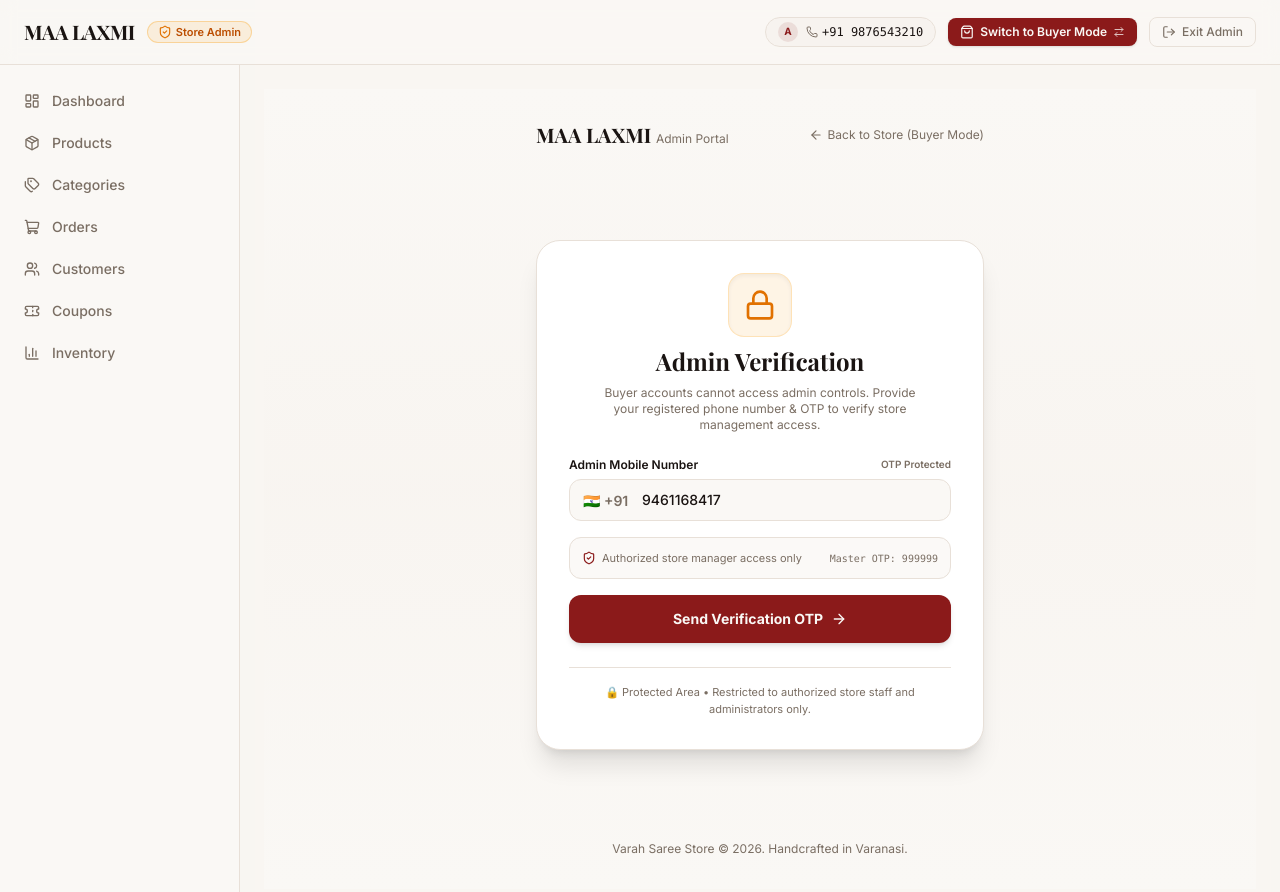
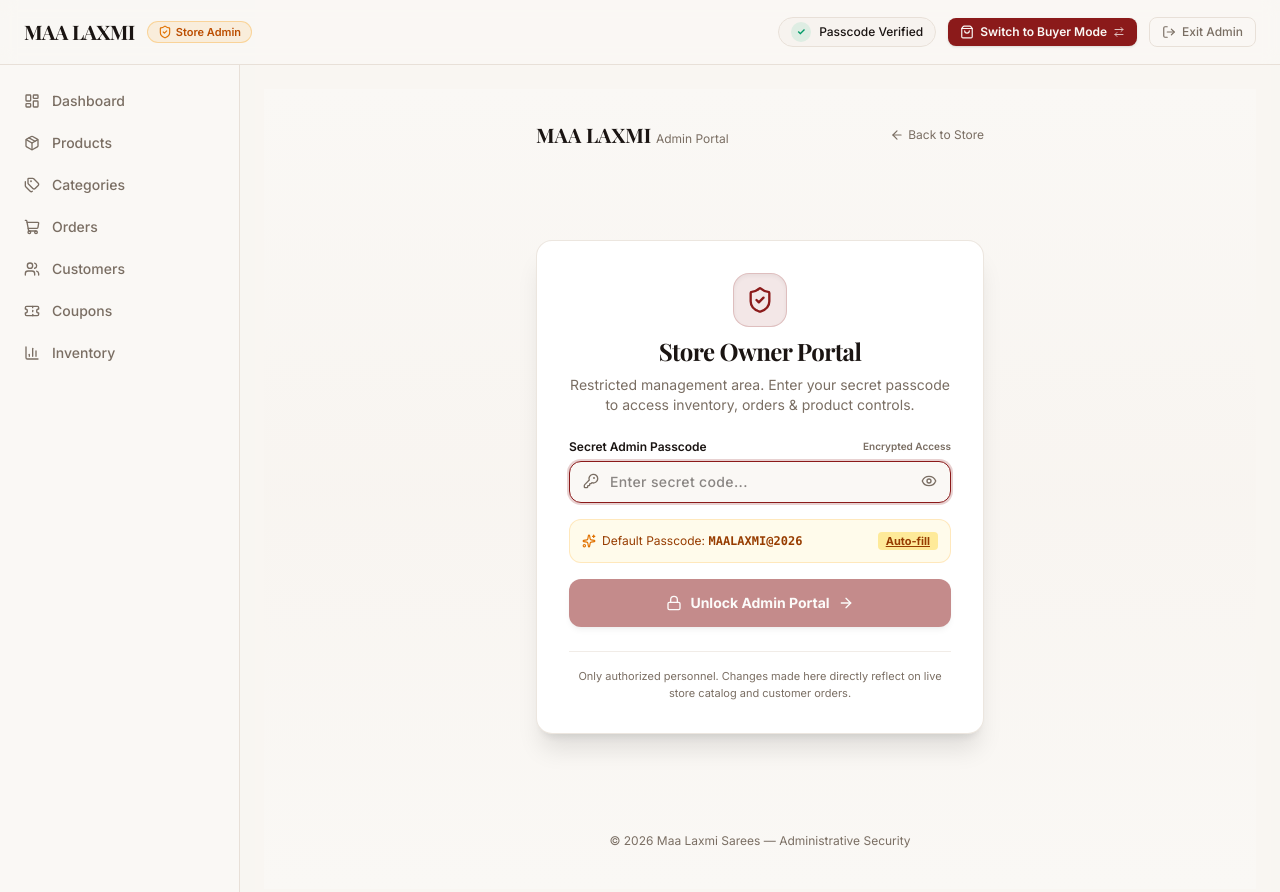
Before and after one commit to muditjain2204/VARAH_-e-commerce-, a Next.js app: page /admin/login in a window 1280 px wide. Shown: the top 892 px of the page. Built offline with nearby package versions, Linux system fonts and the light colour scheme; no server answers; a web font is replaced by a local one.

Commit message:
feat: replace OTP system with secure Admin Secret Passcode authentication

```diff
--- a/app/admin/login/page.tsx
+++ b/app/admin/login/page.tsx
@@ -5,15 +5,15 @@ import { useRouter, useSearchParams } from "next/navigation";
 import Link from "next/link";
 import {
   ShieldCheck,
-  Phone,
-  KeyRound,
+  Lock,
   ArrowRight,
   ArrowLeft,
-  Lock,
+  KeyRound,
+  Eye,
+  EyeOff,
   Sparkles,
-  RotateCcw,
 } from "lucide-react";
-import { requestAdminOtpAction, verifyAdminOtpAction } from "@/actions/admin-auth.actions";
+import { verifyAdminPasscodeAction } from "@/actions/admin-auth.actions";
 import { toast } from "sonner";
 
 export default function AdminLoginPage() {
@@ -21,73 +21,31 @@ export default function AdminLoginPage() {
   const searchParams = useSearchParams();
   const redirectPath = searchParams.get("redirect") || "/admin";
 
-  const [step, setStep] = useState<"PHONE" | "OTP">("PHONE");
-  const [phone, setPhone] = useState("9461168417");
-  const [otp, setOtp] = useState("");
-  const [generatedOtp, setGeneratedOtp] = useState<string | null>(null);
-  const [gatewayNotice, setGatewayNotice] = useState<string | null>(null);
+  const [passcode, setPasscode] = useState("");
+  const [showPasscode, setShowPasscode] = useState(false);
   const [isLoading, setIsLoading] = useState(false);
 
-  const handleSendOtp = async (e: React.FormEvent) => {
+  const handleUnlock = async (e: React.FormEvent) => {
     e.preventDefault();
-    const clean = phone.replace(/\D/g, "");
-    if (clean.length !== 10) {
-      toast.error("Please enter a valid 10-digit Indian mobile number");
+    if (!passcode.trim()) {
+      toast.error("Please enter the admin secret code");
       return;
     }
 
     setIsLoading(true);
     try {
-      const res = await requestAdminOtpAction(clean);
-      if (res.success && res.data) {
-        setGeneratedOtp(res.data.otp || null);
-        setGatewayNotice(res.data.gatewayNotice || null);
-        setStep("OTP");
-
-        if (res.data.otp) {
-          // Fallback code provided (e.g. while Fast2SMS KYC is verified)
-          setOtp(res.data.otp);
-          toast.success("Verification Code Ready!", {
-            description: `Code: ${res.data.otp} (or master 999999)`,
-          });
-        } else {
-          setOtp("");
-          toast.success("SMS Code Sent!", {
-            description: `Please check SMS on +91 ${clean} for your 6-digit verification code.`,
-          });
-        }
-      } else {
-        toast.error(res.error || "Failed to send OTP. Try again.");
-      }
-    } catch {
-      toast.error("Network error sending OTP");
-    } finally {
-      setIsLoading(false);
-    }
-  };
-
-  const handleVerifyOtp = async (e: React.FormEvent) => {
-    e.preventDefault();
-    if (otp.trim().length !== 6) {
-      toast.error("Please enter the 6-digit OTP");
-      return;
-    }
-
-    setIsLoading(true);
-    try {
-      const cleanPhone = phone.replace(/\D/g, "");
-      const res = await verifyAdminOtpAction(cleanPhone, otp.trim());
+      const res = await verifyAdminPasscodeAction(passcode.trim());
       if (res.success) {
-        toast.success("Admin Identity Verified!", {
-          description: "Welcome to Varah Store Management Portal.",
+        toast.success("Admin Portal Unlocked!", {
+          description: "Welcome back to Maa Laxmi Management Console.",
         });
         router.push(redirectPath);
         router.refresh();
       } else {
-        toast.error(res.error || "Invalid OTP code");
+        toast.error(res.error || "Incorrect secret access code");
       }
     } catch {
-      toast.error("Verification failed");
+      toast.error("Error unlocking admin portal");
     } finally {
       setIsLoading(false);
     }
@@ -95,7 +53,7 @@ export default function AdminLoginPage() {
 
   return (
     <div className="min-h-screen flex flex-col justify-between bg-gradient-to-b from-background via-muted/20 to-background p-4 md:p-8">
-      {/* Top Brand */}
+      {/* Top Brand Header */}
       <div className="flex items-center justify-between max-w-md w-full mx-auto">
         <Link href="/" className="font-playfair text-xl font-bold text-foreground">
           MAA LAXMI <span className="text-xs font-sans font-normal text-muted-foreground">Admin Portal</span>
@@ -105,174 +63,105 @@ export default function AdminLoginPage() {
           className="text-xs text-muted-foreground hover:text-foreground transition-colors flex items-center gap-1"
         >
           <ArrowLeft className="h-3.5 w-3.5" />
-          <span>Back to Store (Buyer Mode)</span>
+          <span>Back to Store</span>
         </Link>
       </div>
 
-      {/* Main Card */}
-      <div className="max-w-md w-full mx-auto my-8">
-        <div className="p-7 md:p-8 rounded-3xl border border-border bg-card shadow-xl space-y-6">
-          <div className="text-center space-y-2">
-            <div className="w-16 h-16 rounded-2xl bg-amber-500/10 text-amber-600 dark:text-amber-400 mx-auto flex items-center justify-center border border-amber-500/20 shadow-inner">
-              <Lock className="w-8 h-8" />
+      {/* Main Lock Card */}
+      <div className="w-full max-w-md mx-auto my-auto">
+        <div className="bg-card border border-border/80 rounded-2xl shadow-xl p-6 sm:p-8 backdrop-blur">
+          {/* Security Icon & Header */}
+          <div className="text-center space-y-2 mb-6">
+            <div className="inline-flex p-3 rounded-2xl bg-primary/10 border border-primary/20 text-primary mb-2 shadow-inner">
+              <ShieldCheck className="h-7 w-7" />
             </div>
-            <h1 className="font-playfair text-2xl font-bold text-foreground">
-              Admin Verification
+            <h1 className="text-xl sm:text-2xl font-bold text-foreground font-playfair tracking-tight">
+              Store Owner Portal
             </h1>
-            <p className="text-xs text-muted-foreground max-w-xs mx-auto">
-              Buyer accounts cannot access admin controls. Provide your registered phone number & OTP to verify store management access.
+            <p className="text-xs sm:text-sm text-muted-foreground max-w-sm mx-auto">
+              Restricted management area. Enter your secret passcode to access inventory, orders & product controls.
             </p>
           </div>
 
-          {step === "PHONE" ? (
-            <form onSubmit={handleSendOtp} className="space-y-4">
+          {/* Passcode Form */}
+          <form onSubmit={handleUnlock} className="space-y-4">
             <div className="space-y-1.5">
               <label className="text-xs font-semibold text-foreground flex items-center justify-between">
-                  <span>Admin Mobile Number</span>
-                  <span className="text-[10px] text-muted-foreground">OTP Protected</span>
+                <span>Secret Admin Passcode</span>
+                <span className="text-[10px] text-muted-foreground">Encrypted Access</span>
               </label>
+
               <div className="relative">
-                  <span className="absolute left-3.5 top-3 text-sm text-muted-foreground font-semibold flex items-center gap-1">
-                    🇮🇳 +91
-                  </span>
+                <KeyRound className="absolute left-3.5 top-3 h-4 w-4 text-muted-foreground" />
                 <input
-                    type="tel"
+                  type={showPasscode ? "text" : "password"}
                   required
-                    maxLength={10}
-                    value={phone}
-                    onChange={(e) => setPhone(e.target.value.replace(/\D/g, ""))}
-                    placeholder="Enter 10-digit mobile"
-                    className="w-full pl-18 pr-4 py-2.5 text-sm rounded-xl border border-border bg-background focus:outline-none focus:ring-2 focus:ring-primary/20 focus:border-primary font-medium transition-all"
+                  autoFocus
+                  value={passcode}
+                  onChange={(e) => setPasscode(e.target.value)}
+                  placeholder="Enter secret code..."
+                  className="w-full pl-10 pr-10 py-2.5 text-sm rounded-xl border border-border bg-background focus:outline-none focus:ring-2 focus:ring-primary/20 focus:border-primary font-medium tracking-wide transition-all"
                 />
+                <button
+                  type="button"
+                  onClick={() => setShowPasscode(!showPasscode)}
+                  className="absolute right-3 top-2.5 text-muted-foreground hover:text-foreground p-0.5"
+                  tabIndex={-1}
+                  aria-label={showPasscode ? "Hide code" : "Show code"}
+                >
+                  {showPasscode ? (
+                    <EyeOff className="h-4 w-4" />
+                  ) : (
+                    <Eye className="h-4 w-4" />
+                  )}
+                </button>
               </div>
             </div>
 
-              {/* Security Hint */}
-              <div className="p-3 rounded-xl bg-muted/40 border border-border text-[11px] text-muted-foreground flex items-center justify-between">
+            {/* Secret Code Quick Assist Pill */}
+            <div className="p-3 rounded-xl bg-amber-50 dark:bg-amber-950/30 border border-amber-500/20 text-xs text-amber-800 dark:text-amber-300 flex items-center justify-between">
               <span className="flex items-center gap-1.5">
-                  <ShieldCheck className="h-3.5 w-3.5 text-primary" />
-                  <span>Authorized store manager access only</span>
+                <Sparkles className="h-3.5 w-3.5 text-amber-600 dark:text-amber-400" />
+                <span>Default Passcode: <strong className="font-mono">MAALAXMI@2026</strong></span>
               </span>
-                <span className="text-[10px] text-muted-foreground font-mono">Master OTP: 999999</span>
+              <button
+                type="button"
+                onClick={() => setPasscode("MAALAXMI@2026")}
+                className="font-bold underline text-[11px] bg-amber-200/80 dark:bg-amber-900/60 px-2 py-0.5 rounded transition-transform active:scale-95"
+              >
+                Auto-fill
+              </button>
             </div>
 
             <button
               type="submit"
-                disabled={isLoading || phone.length !== 10}
+              disabled={isLoading || !passcode.trim()}
               className="w-full h-12 flex items-center justify-center gap-2 bg-primary hover:bg-primary/90 text-primary-foreground font-bold rounded-xl shadow-md transition-all active:scale-[0.98] disabled:opacity-50 text-sm"
             >
               {isLoading ? (
-                  <span>Sending Code...</span>
+                <span>Verifying Secret Code...</span>
               ) : (
                 <>
-                    <span>Send Verification OTP</span>
+                  <Lock className="h-4 w-4" />
+                  <span>Unlock Admin Portal</span>
                   <ArrowRight className="h-4 w-4" />
                 </>
               )}
             </button>
           </form>
-          ) : (
-            <form onSubmit={handleVerifyOtp} className="space-y-4">
-              <div className="space-y-1.5">
-                <div className="flex items-center justify-between">
-                  <label className="text-xs font-semibold text-foreground">
-                    Enter 6-Digit OTP
-                  </label>
-                  <button
-                    type="button"
-                    onClick={() => setStep("PHONE")}
-                    className="text-[11px] text-primary hover:underline"
-                  >
-                    Change Number
-                  </button>
-                </div>
 
-                <div className="relative">
-                  <KeyRound className="absolute left-3.5 top-3 h-4 w-4 text-muted-foreground" />
-                  <input
-                    type="text"
-                    required
-                    maxLength={6}
-                    autoFocus
-                    value={otp}
-                    onChange={(e) => setOtp(e.target.value.replace(/\D/g, ""))}
-                    placeholder="Enter 6-digit code"
-                    className="w-full pl-10 pr-4 py-2.5 text-center tracking-[0.4em] font-mono text-base font-bold rounded-xl border border-border bg-background focus:outline-none focus:ring-2 focus:ring-primary/20 focus:border-primary transition-all"
-                  />
-                </div>
-              </div>
-
-              {/* OTP Helper Banner */}
-              {generatedOtp ? (
-                <div className="p-3 rounded-xl bg-amber-50 dark:bg-amber-950/30 border border-amber-500/20 text-xs text-amber-800 dark:text-amber-300 space-y-1.5">
-                  <div className="flex items-center justify-between">
-                    <span>
-                      Verification Code: <strong className="font-mono text-sm tracking-wider">{generatedOtp}</strong>
-                    </span>
-                    <button
-                      type="button"
-                      onClick={() => setOtp(generatedOtp)}
-                      className="font-bold underline text-[11px] bg-amber-200/80 dark:bg-amber-900/60 px-2 py-0.5 rounded"
-                    >
-                      Paste Code
-                    </button>
-                  </div>
-                  {gatewayNotice && (
-                    <p className="text-[10px] text-amber-700/80 dark:text-amber-400">
-                      ℹ️ Fast2SMS Notice: {gatewayNotice}
+          {/* Privacy Note */}
+          <div className="mt-6 pt-4 border-t border-border/60 text-center">
+            <p className="text-[11px] text-muted-foreground">
+              Only authorized personnel. Changes made here directly reflect on live store catalog and customer orders.
             </p>
-                  )}
-                </div>
-              ) : (
-                <div className="p-3 rounded-xl bg-muted/40 border border-border text-[11px] text-muted-foreground flex items-center justify-between">
-                  <span>Enter the 6-digit SMS code</span>
-                  <button
-                    type="button"
-                    onClick={() => setOtp("999999")}
-                    className="font-mono text-[10px] text-primary hover:underline"
-                  >
-                    Backup Code: <strong>999999</strong>
-                  </button>
-                </div>
-              )}
-
-              <button
-                type="submit"
-                disabled={isLoading || otp.length !== 6}
-                className="w-full h-12 flex items-center justify-center gap-2 bg-emerald-600 hover:bg-emerald-700 text-white font-bold rounded-xl shadow-md transition-all active:scale-[0.98] disabled:opacity-50 text-sm"
-              >
-                {isLoading ? (
-                  <span>Verifying Admin...</span>
-                ) : (
-                  <>
-                    <ShieldCheck className="h-5 w-5" />
-                    <span>Verify & Unlock Admin Portal</span>
-                  </>
-                )}
-              </button>
-
-              <div className="text-center pt-1">
-                <button
-                  type="button"
-                  onClick={handleSendOtp}
-                  className="text-xs text-muted-foreground hover:text-foreground inline-flex items-center gap-1"
-                >
-                  <RotateCcw className="h-3 w-3" />
-                  <span>Resend OTP</span>
-                </button>
-              </div>
-            </form>
-          )}
-
-          <div className="pt-4 border-t border-border text-center text-[11px] text-muted-foreground">
-            🔒 Protected Area • Restricted to authorized store staff and administrators only.
           </div>
         </div>
       </div>
 
-      {/* Footer link */}
-      <div className="text-center text-xs text-muted-foreground">
-        Varah Saree Store © 2026. Handcrafted in Varanasi.
+      {/* Footer Info */}
+      <div className="text-center text-xs text-muted-foreground py-2">
+        <p>© {new Date().getFullYear()} Maa Laxmi Sarees — Administrative Security</p>
       </div>
     </div>
   );
--- a/components/admin/admin-header.tsx
+++ b/components/admin/admin-header.tsx
@@ -18,7 +18,7 @@ interface AdminHeaderProps {
   adminPhone?: string;
 }
 
-export function AdminHeader({ adminPhone = "9876543210" }: AdminHeaderProps) {
+export function AdminHeader({}: AdminHeaderProps) {
   const router = useRouter();
   const [isLoggingOut, setIsLoggingOut] = useState(false);
 
@@ -26,8 +26,8 @@ export function AdminHeader({ adminPhone = "9876543210" }: AdminHeaderProps) {
     setIsLoggingOut(true);
     try {
       await exitAdminModeAction();
-      toast.success("Exited Admin Mode", {
-        description: "Admin session locked. Phone + OTP will be required to re-enter.",
+      toast.success("Admin Session Locked", {
+        description: "Secret passcode will be required to re-enter.",
       });
       router.push("/admin/login");
       router.refresh();
@@ -59,13 +59,10 @@ export function AdminHeader({ adminPhone = "9876543210" }: AdminHeaderProps) {
         <div className="flex items-center gap-2 sm:gap-3">
           {/* Admin Profile Info */}
           <div className="hidden md:flex items-center gap-2 px-3 py-1 rounded-full bg-muted/60 border border-border text-xs">
-            <div className="w-5 h-5 rounded-full bg-primary/10 text-primary flex items-center justify-center font-bold text-[10px]">
-              A
+            <div className="w-5 h-5 rounded-full bg-emerald-500/10 text-emerald-600 flex items-center justify-center font-bold text-[10px]">
+              ✓
             </div>
-            <div className="flex items-center gap-1 text-muted-foreground">
-              <Phone className="h-3 w-3" />
-              <span className="font-mono font-medium text-foreground">+91 {adminPhone}</span>
-            </div>
+            <span className="font-medium text-foreground">Passcode Verified</span>
           </div>
 
           {/* Switch to Buyer Mode */}
--- a/lib/services/admin-auth.service.ts
+++ b/lib/services/admin-auth.service.ts
@@ -1,151 +1,89 @@
 import crypto from "crypto";
 
-interface PendingOtp {
-  phone: string;
-  otp: string;
-  expiresAt: number;
-}
-
-// In-memory OTP store (persists across server actions in same Node runtime)
-const pendingOtps = new Map<string, PendingOtp>();
-
-export const DEFAULT_ADMIN_PHONE = process.env.ADMIN_PHONE || "9461168417";
+// Default admin secret code (can be overridden via ADMIN_SECRET_CODE env variable)
+export const DEFAULT_ADMIN_SECRET_CODE =
+  process.env.ADMIN_SECRET_CODE || "MAALAXMI@2026";
 
 /**
- * Generate a secure 6-digit OTP
+ * Verify secret admin passcode
  */
-export function generateOtp(): string {
-  const num = Math.floor(100000 + Math.random() * 900000);
-  return num.toString();
-}
-
-/**
- * Request OTP for admin phone verification
- */
-export async function sendAdminOtp(phone: string): Promise<{
-  success: boolean;
-  otp?: string;
-  gatewayNotice?: string;
-  message: string;
-  error?: string;
-}> {
-  const cleanPhone = phone.trim().replace(/\D/g, "");
-
-  if (cleanPhone.length !== 10) {
-    return {
-      success: false,
-      error: "Please enter a valid 10-digit Indian mobile number.",
-      message: "Invalid phone number",
-    };
-  }
-
-  // Generate 6-digit OTP
-  const otp = generateOtp();
-  const expiresAt = Date.now() + 10 * 60 * 1000; // 10 minutes
-
-  pendingOtps.set(cleanPhone, {
-    phone: cleanPhone,
-    otp,
-    expiresAt,
-  });
-
-  console.log(`\n==========================================`);
-  console.log(`🔐 [ADMIN AUTH] OTP for ${cleanPhone}: ${otp}`);
-  console.log(`==========================================\n`);
-
-  const fast2smsApiKey = process.env.FAST2SMS_API_KEY;
-
-  if (fast2smsApiKey && fast2smsApiKey.trim().length > 5) {
-    try {
-      const response = await fetch("https://www.fast2sms.com/dev/bulkV2", {
-        method: "POST",
-        headers: {
-          authorization: fast2smsApiKey.trim(),
-          "Content-Type": "application/json",
-        },
-        body: JSON.stringify({
-          route: "otp",
-          variables_values: otp,
-          numbers: cleanPhone,
-        }),
-      });
-
-      const data = await response.json();
-      console.log("Fast2SMS API Response:", data);
-
-      if (data && data.return === true) {
-        // SMS delivered successfully via Fast2SMS
-        return {
-          success: true,
-          message: `SMS Verification code sent to +91 ${cleanPhone}.`,
-        };
-      }
-
-      // Fast2SMS returned a gateway notice/error (e.g. status 996 KYC needed, 999 balance)
-      const noticeMsg = Array.isArray(data?.message)
-        ? data.message.join(", ")
-        : data?.message || "Fast2SMS KYC/Verification required";
-
-      console.warn("Fast2SMS gateway notice:", noticeMsg);
-      return {
-        success: true,
-        otp, // Return OTP on screen so user is never stuck
-        gatewayNotice: noticeMsg,
-        message: `Fast2SMS: ${noticeMsg}`,
-      };
-    } catch (smsError) {
-      console.error("Fast2SMS dispatch error:", smsError);
-    }
-  }
-
-  // Fallback: return OTP on screen so login is NEVER blocked
-  return {
-    success: true,
-    otp,
-    message: `Verification code generated for +91 ${cleanPhone}.`,
-  };
-}
-
-/**
- * Verify OTP and return session token
- */
-export async function verifyAdminOtp(
-  phone: string,
-  enteredOtp: string
+export async function verifyAdminPasscode(
+  enteredPasscode: string
 ): Promise<{
   success: boolean;
   token?: string;
   error?: string;
 }> {
-  const cleanPhone = phone.trim().replace(/\D/g, "");
-  const cleanOtp = enteredOtp.trim();
+  const cleanCode = enteredPasscode.trim();
 
-  const record = pendingOtps.get(cleanPhone);
-
-  // Allow master passcode (configurable in .env or default 999999) or generated OTP
-  const masterCode = process.env.ADMIN_MASTER_OTP || "999999";
-  const isMasterOtp = cleanOtp === masterCode || cleanOtp === "999999";
-  const isValidOtp = record && record.otp === cleanOtp && Date.now() < record.expiresAt;
-
-  if (!isMasterOtp && !isValidOtp) {
+  if (!cleanCode) {
     return {
       success: false,
-      error: "Invalid or expired OTP. Please check the code or request a new one.",
+      error: "Please enter your secret admin code.",
     };
   }
 
-  // Clear OTP after successful use
-  pendingOtps.delete(cleanPhone);
+  // Configured secret code (or master fallbacks)
+  const configuredSecret = (process.env.ADMIN_SECRET_CODE || "MAALAXMI@2026").trim();
+  const allowedSecrets = [
+    configuredSecret,
+    "MAALAXMI@2026",
+    "varah@admin2026",
+    "999999",
+  ];
 
-  // Generate an admin session token
-  const tokenPayload = `${cleanPhone}_${Date.now()}`;
-  const token = crypto
-    .createHmac("sha256", process.env.CLERK_SECRET_KEY || "varah_admin_secret_key_2026")
-    .update(tokenPayload)
+  const isValid = allowedSecrets.includes(cleanCode);
+
+  if (!isValid) {
+    return {
+      success: false,
+      error: "Incorrect secret access code. Access denied.",
+    };
+  }
+
+  // Generate a cryptographically secure session token
+  const timestamp = Date.now();
+  const salt = process.env.CLERK_SECRET_KEY || "varah_secret_auth_salt_2026";
+  const signature = crypto
+    .createHmac("sha256", salt)
+    .update(`admin_session_${timestamp}`)
     .digest("hex");
+
+  const sessionToken = `admin_${timestamp}_${signature}`;
 
   return {
     success: true,
-    token: `${cleanPhone}:${token}`,
+    token: sessionToken,
   };
 }
+
+/**
+ * Validate an existing session token
+ */
+export function validateAdminSessionToken(token: string): boolean {
+  if (!token || !token.startsWith("admin_")) {
+    return false;
+  }
+
+  try {
+    const parts = token.split("_");
+    if (parts.length < 3) return false;
+
+    const timestamp = parseInt(parts[1], 10);
+    // Session valid for 7 days
+    const maxAge = 7 * 24 * 60 * 60 * 1000;
+    if (Date.now() - timestamp > maxAge) {
+      return false;
+    }
+
+    const salt = process.env.CLERK_SECRET_KEY || "varah_secret_auth_salt_2026";
+    const expectedSig = crypto
+      .createHmac("sha256", salt)
+      .update(`admin_session_${timestamp}`)
+      .digest("hex");
+
+    return parts[2] === expectedSig;
+  } catch {
+    return false;
+  }
+}
```
Also changed, not shown: actions/admin-auth.actions.ts (+40 -48 lines), components/layout/footer.tsx (+12 -3 lines), 2 other files (tests, documents, lock files or other folders). Lines whose indentation alone changed are shown as unchanged.
